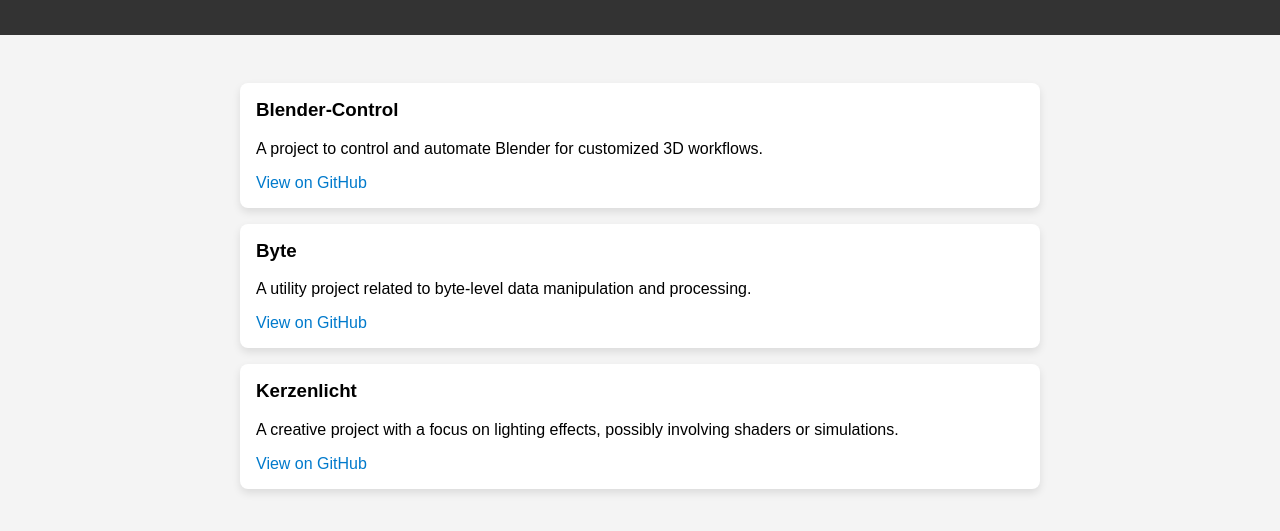
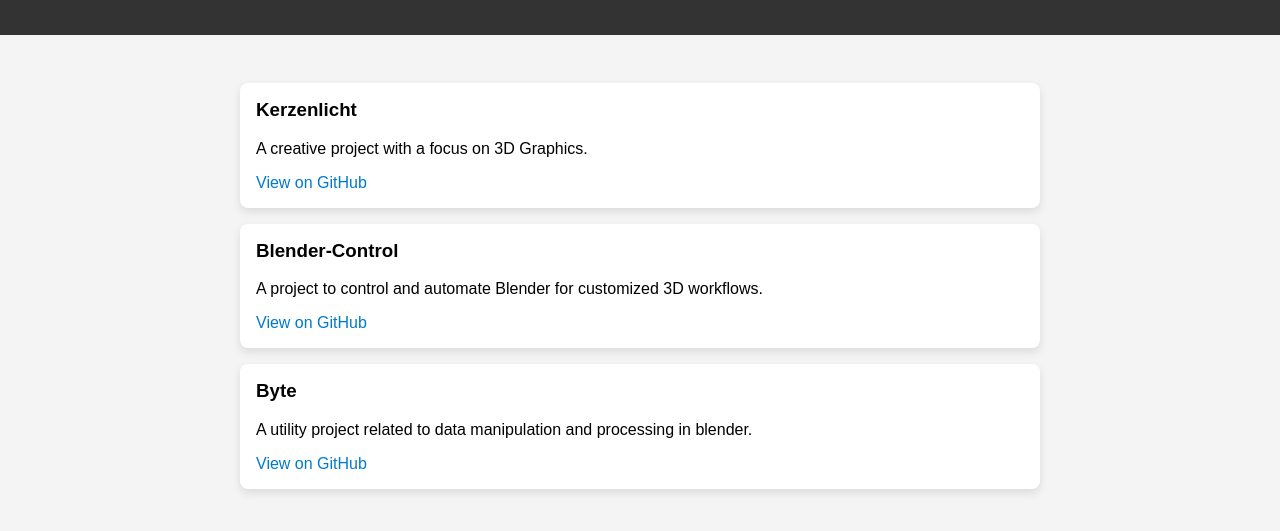
Before and after one commit to Raylight-Developer/Portfolio, a plain HTML site: page index.html in a window 1280 px wide. Shown: the part 77-608 px from the top of the page. Drawn offline with Linux system fonts and the light colour scheme.

Commit message:
Update index.html

```diff
--- a/index.html
+++ b/index.html
@@ -52,6 +52,12 @@
     <!-- Previous projects here... -->
 
     <div class="project">
+        <h3>Kerzenlicht</h3>
+        <p>A creative project with a focus on 3D Graphics.</p>
+        <a href="https://github.com/Raylight-Developer/Kerzenlicht" target="_blank">View on GitHub</a>
+    </div>
+
+    <div class="project">
         <h3>Blender-Control</h3>
         <p>A project to control and automate Blender for customized 3D workflows.</p>
         <a href="https://github.com/Raylight-Developer/Blender-Control" target="_blank">View on GitHub</a>
@@ -59,14 +65,8 @@
 
     <div class="project">
         <h3>Byte</h3>
-        <p>A utility project related to byte-level data manipulation and processing.</p>
+        <p>A utility project related to data manipulation and processing in blender.</p>
         <a href="https://github.com/Raylight-Developer/Byte" target="_blank">View on GitHub</a>
-    </div>
-
-    <div class="project">
-        <h3>Kerzenlicht</h3>
-        <p>A creative project with a focus on lighting effects, possibly involving shaders or simulations.</p>
-        <a href="https://github.com/Raylight-Developer/Kerzenlicht" target="_blank">View on GitHub</a>
     </div>
 
 </div>
```
